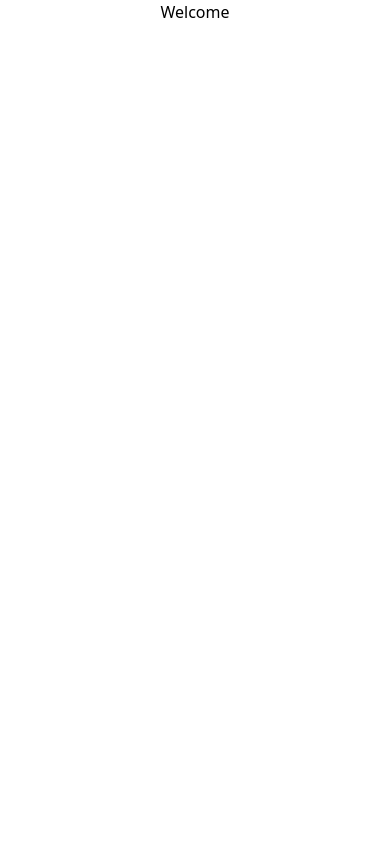
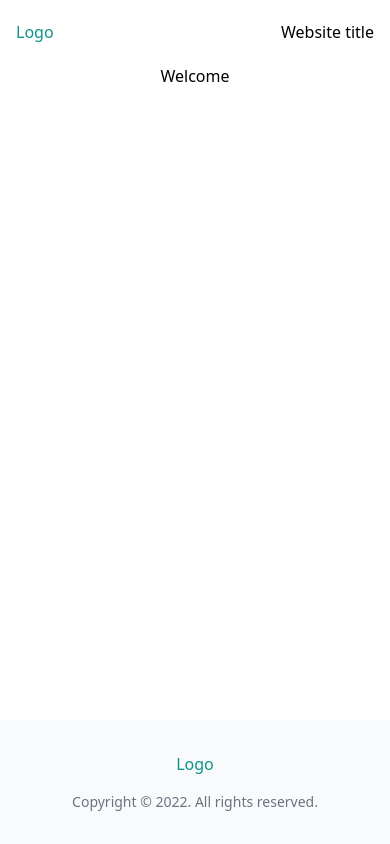
Before and after one commit to mizupp/thewisequacks, a React (Vite) app in the folder frontendreact/vite-project/: page / in a window 390 px wide. Built offline with nearby package versions, Linux system fonts and the light colour scheme.

Commit message:
Set up routing through consistent layout

```diff
--- a/frontendreact/vite-project/src/App.jsx
+++ b/frontendreact/vite-project/src/App.jsx
@@ -1,32 +1,21 @@
 import { useState } from 'react'
 import reactLogo from './assets/react.svg'
 import './App.css'
+import Layout from './components/layout'
+import { Routes, Route, Outlet, Link } from "react-router-dom";
+import { HomePage, Game, Winner } from './pages'
+import MyModal from './components/ModalButton';
 
 function App() {
-  const [count, setCount] = useState(0)
-
   return (
-    <div className="App">
-      <div>
-        <a href="https://vitejs.dev" target="_blank">
-          <img src="/vite.svg" className="logo" alt="Vite logo" />
-        </a>
-        <a href="https://reactjs.org" target="_blank">
-          <img src={reactLogo} className="logo react" alt="React logo" />
-        </a>
-      </div>
-      <h1>Vite + React</h1>
-      <div className="card">
-        <button onClick={() => setCount((count) => count + 1)}>
-          count is {count}
-        </button>
-        <p>
-          Edit <code>src/App.jsx</code> and save to test HMR
-        </p>
-      </div>
-      <p className="read-the-docs">
-        Click on the Vite and React logos to learn more
-      </p>
+    <div className='h-screen flex flex-col justify-between'>
+    <Routes>
+      <Route exact path='/' element={<Layout />}>
+        <Route index element={<HomePage />} />
+        <Route path="game" element={<Game />} />
+        <Route path="winner" element={<Winner />} />
+      </Route>
+    </Routes>
     </div>
   )
 }
--- /dev/null
+++ b/frontendreact/vite-project/src/components/footer/index.jsx
@@ -0,0 +1,22 @@
+import React from 'react'
+
+const Footer = () => {
+    return (
+        <footer aria-label="Site Footer" className="bg-gray-50">
+  <div className="mx-auto max-w-screen-xl px-4 py-8 sm:px-6 lg:px-8">
+    <div className="sm:flex sm:items-center sm:justify-between">
+      <div className="flex justify-center text-teal-600 sm:justify-start">
+        Logo
+      </div>
+
+      <p className="mt-4 text-center text-sm text-gray-500 lg:mt-0 lg:text-right">
+        Copyright &copy; 2022. All rights reserved.
+      </p>
+    </div>
+  </div>
+</footer>
+
+    )
+}
+
+export default Footer
--- /dev/null
+++ b/frontendreact/vite-project/src/components/header/index.jsx
@@ -0,0 +1,27 @@
+import React from 'react'
+import { NavLink, Link } from "react-router-dom";
+
+const Header = () => {
+    let activeStyle = {
+        textDecoration: "underline",
+      };
+
+      let activeClassName = "underline";
+
+    return (
+      <header aria-label="Site Header">
+        <div className="mx-auto flex h-16 max-w-screen-xl items-center gap-8 px-4 sm:px-6 lg:px-8">
+          <Link className="block text-teal-600" to="/">
+            <span className="sr-only">Home</span>
+            Logo
+          </Link>
+
+          <div className="flex flex-1 items-center justify-end md:justify-between">
+            <h1>Website title</h1>
+          </div>
+        </div>
+        </header>
+    )
+}
+
+export default Header
--- /dev/null
+++ b/frontendreact/vite-project/src/components/layout/index.jsx
@@ -0,0 +1,16 @@
+import React from 'react'
+import Header from '../header'
+import Footer from '../footer'
+import {Outlet} from 'react-router-dom'
+
+const Layout = () => {
+    return (
+        <>
+            <Header />
+                <main className='h-full'><Outlet /></main>
+            <Footer />
+        </>
+    )
+}
+
+export default Layout
--- a/frontendreact/vite-project/src/main.jsx
+++ b/frontendreact/vite-project/src/main.jsx
@@ -3,32 +3,13 @@ import ReactDOM from "react-dom/client"
 import App from "./App"
 import "./index.css"
 import {
-	createBrowserRouter,
-	RouterProvider,
-	Route,
-	Link,
+	BrowserRouter,
 } from "react-router-dom"
-import HomePage from "./pages/home"
-import Game from './pages/game'
-import Winner from './pages/winner'
-
-const router = createBrowserRouter([
-	{
-		path: "/",
-		element: <HomePage />,
-	},
-	{
-		path: "game",
-		element: <Game />,
-	},
-	{
-		path: "winner",
-		element: <Winner />,
-	},
-])
 
 ReactDOM.createRoot(document.getElementById("root")).render(
 	<React.StrictMode>
-		<RouterProvider router={router} />
+		<BrowserRouter>
+			<App />
+		</BrowserRouter>
 	</React.StrictMode>
 )
```
